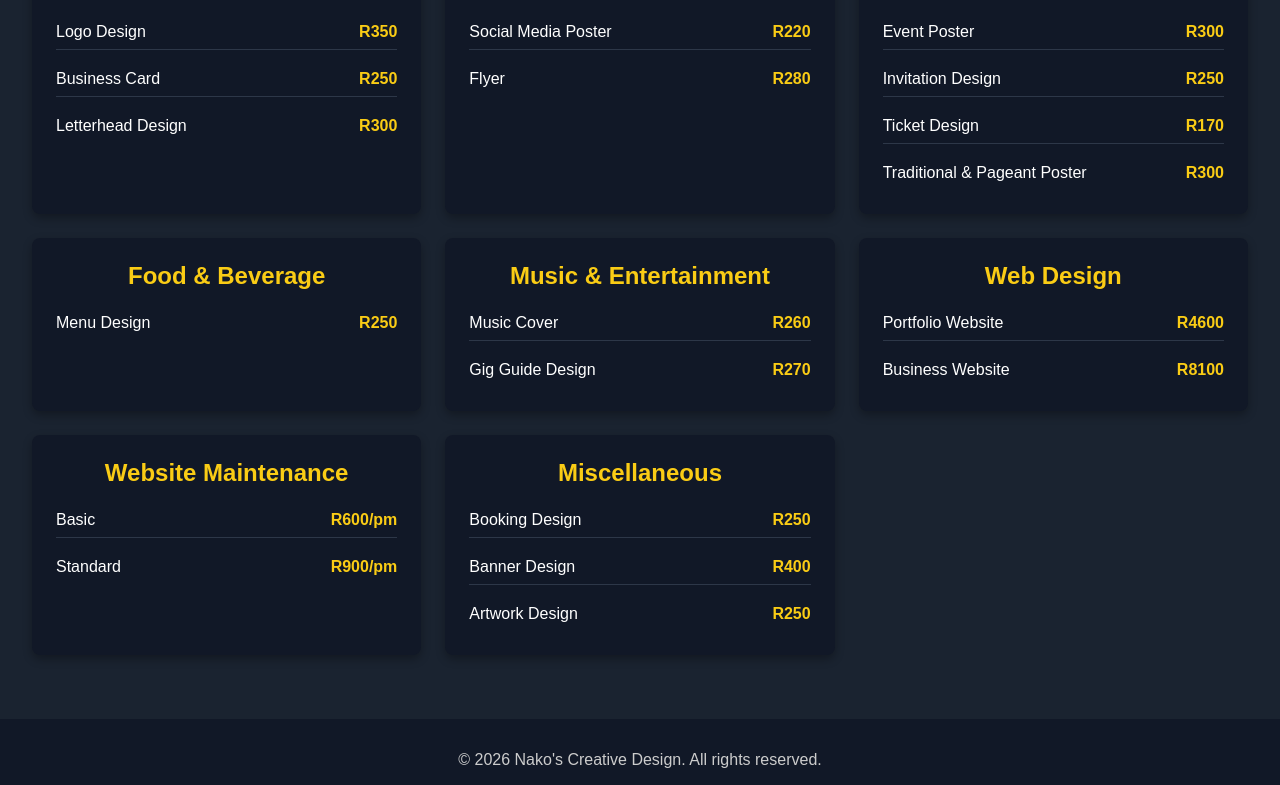
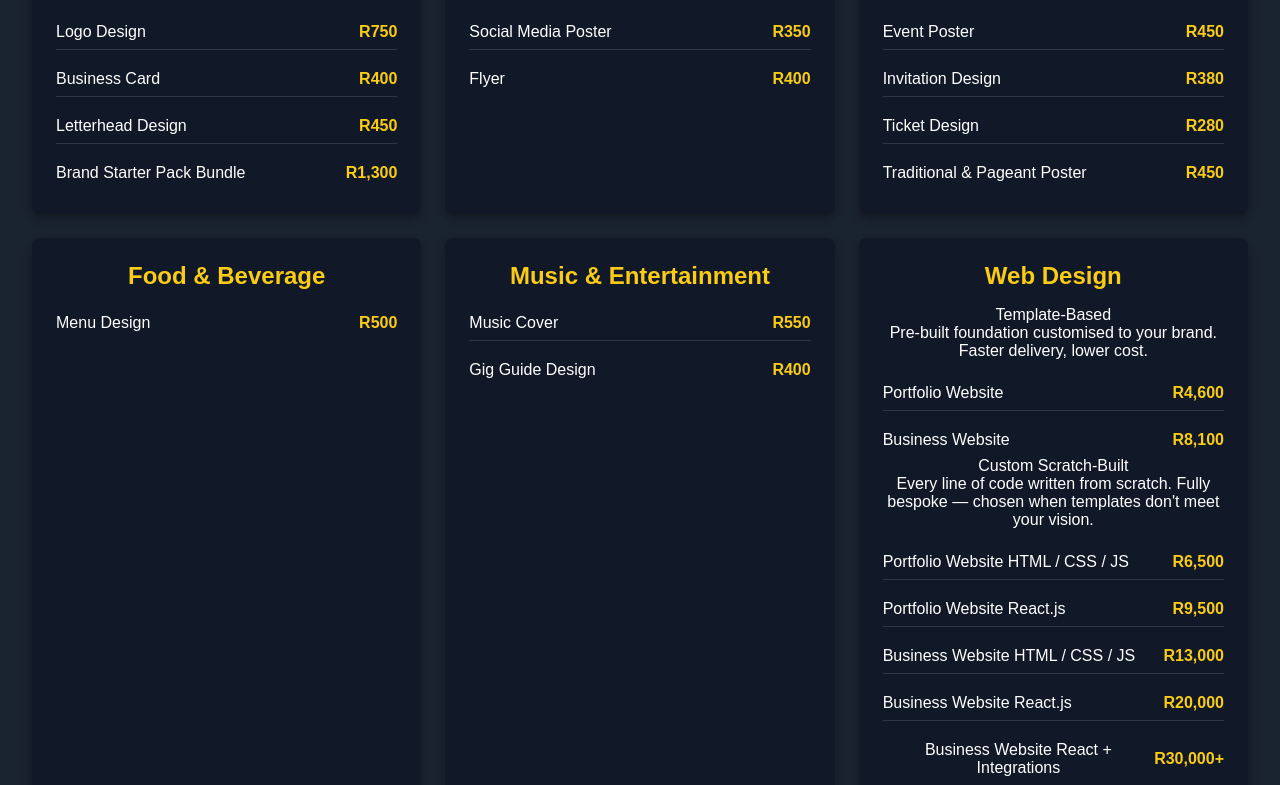
Before and after one commit to TebohoModiba/NCD-React-Website, a React (Vite) app in the folder ncd-react/: page /services in a window 1280 px wide. Shown: the part 450-1235 px from the top of the page. Built offline with nearby package versions, Linux system fonts and the light colour scheme.

Commit message:
Update service prices and add new service item
Updated service prices across multiple categories, including Logo Design, Business Card, and Web Design. Added a new service item for Brand Starter Pack.

```diff
--- a/ncd-react/src/pages/Services.jsx
+++ b/ncd-react/src/pages/Services.jsx
@@ -16,15 +16,21 @@ export default function Services() {
           <div className="service-items">
             <div className="service-item">
               <span className="service-name">Logo Design</span>
-              <span className="service-price">R350</span>
+              <span className="service-price">R750</span>
             </div>
             <div className="service-item">
               <span className="service-name">Business Card</span>
-              <span className="service-price">R250</span>
+              <span className="service-price">R400</span>
             </div>
             <div className="service-item">
               <span className="service-name">Letterhead Design</span>
-              <span className="service-price">R300</span>
+              <span className="service-price">R450</span>
+            </div>
+            <div className="service-item">
+              <span className="service-name">
+                Brand Starter Pack <span className="service-badge">Bundle</span>
+              </span>
+              <span className="service-price">R1,300</span>
             </div>
           </div>
         </div>
@@ -35,11 +41,11 @@ export default function Services() {
           <div className="service-items">
             <div className="service-item">
               <span className="service-name">Social Media Poster</span>
-              <span className="service-price">R220</span>
+              <span className="service-price">R350</span>
             </div>
             <div className="service-item">
               <span className="service-name">Flyer</span>
-              <span className="service-price">R280</span>
+              <span className="service-price">R400</span>
             </div>
           </div>
         </div>
@@ -50,19 +56,19 @@ export default function Services() {
           <div className="service-items">
             <div className="service-item">
               <span className="service-name">Event Poster</span>
-              <span className="service-price">R300</span>
+              <span className="service-price">R450</span>
             </div>
             <div className="service-item">
               <span className="service-name">Invitation Design</span>
-              <span className="service-price">R250</span>
+              <span className="service-price">R380</span>
             </div>
             <div className="service-item">
               <span className="service-name">Ticket Design</span>
-              <span className="service-price">R170</span>
+              <span className="service-price">R280</span>
             </div>
             <div className="service-item">
               <span className="service-name">Traditional & Pageant Poster</span>
-              <span className="service-price">R300</span>
+              <span className="service-price">R450</span>
             </div>
           </div>
         </div>
@@ -73,7 +79,7 @@ export default function Services() {
           <div className="service-items">
             <div className="service-item">
               <span className="service-name">Menu Design</span>
-              <span className="service-price">R250</span>
+              <span className="service-price">R500</span>
             </div>
           </div>
         </div>
@@ -84,11 +90,11 @@ export default function Services() {
           <div className="service-items">
             <div className="service-item">
               <span className="service-name">Music Cover</span>
-              <span className="service-price">R260</span>
+              <span className="service-price">R550</span>
             </div>
             <div className="service-item">
               <span className="service-name">Gig Guide Design</span>
-              <span className="service-price">R270</span>
+              <span className="service-price">R400</span>
             </div>
           </div>
         </div>
@@ -96,16 +102,45 @@ export default function Services() {
         {/* Web Design */}
         <div className="service-category">
           <h2>Web Design</h2>
+
+          <div className="service-tier-label">Template-Based</div>
+          <p className="service-tier-note">Pre-built foundation customised to your brand. Faster delivery, lower cost.</p>
           <div className="service-items">
             <div className="service-item">
               <span className="service-name">Portfolio Website</span>
-              <span className="service-price">R4600</span>
+              <span className="service-price">R4,600</span>
             </div>
             <div className="service-item">
               <span className="service-name">Business Website</span>
-              <span className="service-price">R8100</span>
+              <span className="service-price">R8,100</span>
             </div>
           </div>
+
+          <div className="service-tier-label service-tier-label--scratch">Custom Scratch-Built</div>
+          <p className="service-tier-note">Every line of code written from scratch. Fully bespoke — chosen when templates don't meet your vision.</p>
+          <div className="service-items">
+            <div className="service-item">
+              <span className="service-name">Portfolio Website <span className="service-stack">HTML / CSS / JS</span></span>
+              <span className="service-price">R6,500</span>
+            </div>
+            <div className="service-item">
+              <span className="service-name">Portfolio Website <span className="service-stack">React.js</span></span>
+              <span className="service-price">R9,500</span>
+            </div>
+            <div className="service-item">
+              <span className="service-name">Business Website <span className="service-stack">HTML / CSS / JS</span></span>
+              <span className="service-price">R13,000</span>
+            </div>
+            <div className="service-item">
+              <span className="service-name">Business Website <span className="service-stack">React.js</span></span>
+              <span className="service-price">R20,000</span>
+            </div>
+            <div className="service-item">
+              <span className="service-name">Business Website <span className="service-stack">React + Integrations</span></span>
+              <span className="service-price">R30,000+</span>
+            </div>
+          </div>
+          <p className="service-tier-note">Integrations include booking systems, payment gateways, CMS, and third-party APIs. Quoted per scope.</p>
         </div>
 
         {/* Website Maintenance */}
@@ -114,11 +149,11 @@ export default function Services() {
           <div className="service-items">
             <div className="service-item">
               <span className="service-name">Basic</span>
-              <span className="service-price">R600/pm</span>
+              <span className="service-price">R800/pm</span>
             </div>
             <div className="service-item">
               <span className="service-name">Standard</span>
-              <span className="service-price">R900/pm</span>
+              <span className="service-price">R1,200/pm</span>
             </div>
           </div>
         </div>
@@ -129,15 +164,15 @@ export default function Services() {
           <div className="service-items">
             <div className="service-item">
               <span className="service-name">Booking Design</span>
-              <span className="service-price">R250</span>
+              <span className="service-price">R350</span>
             </div>
             <div className="service-item">
               <span className="service-name">Banner Design</span>
-              <span className="service-price">R400</span>
+              <span className="service-price">R600</span>
             </div>
             <div className="service-item">
               <span className="service-name">Artwork Design</span>
-              <span className="service-price">R250</span>
+              <span className="service-price">R450</span>
             </div>
           </div>
         </div>
```
